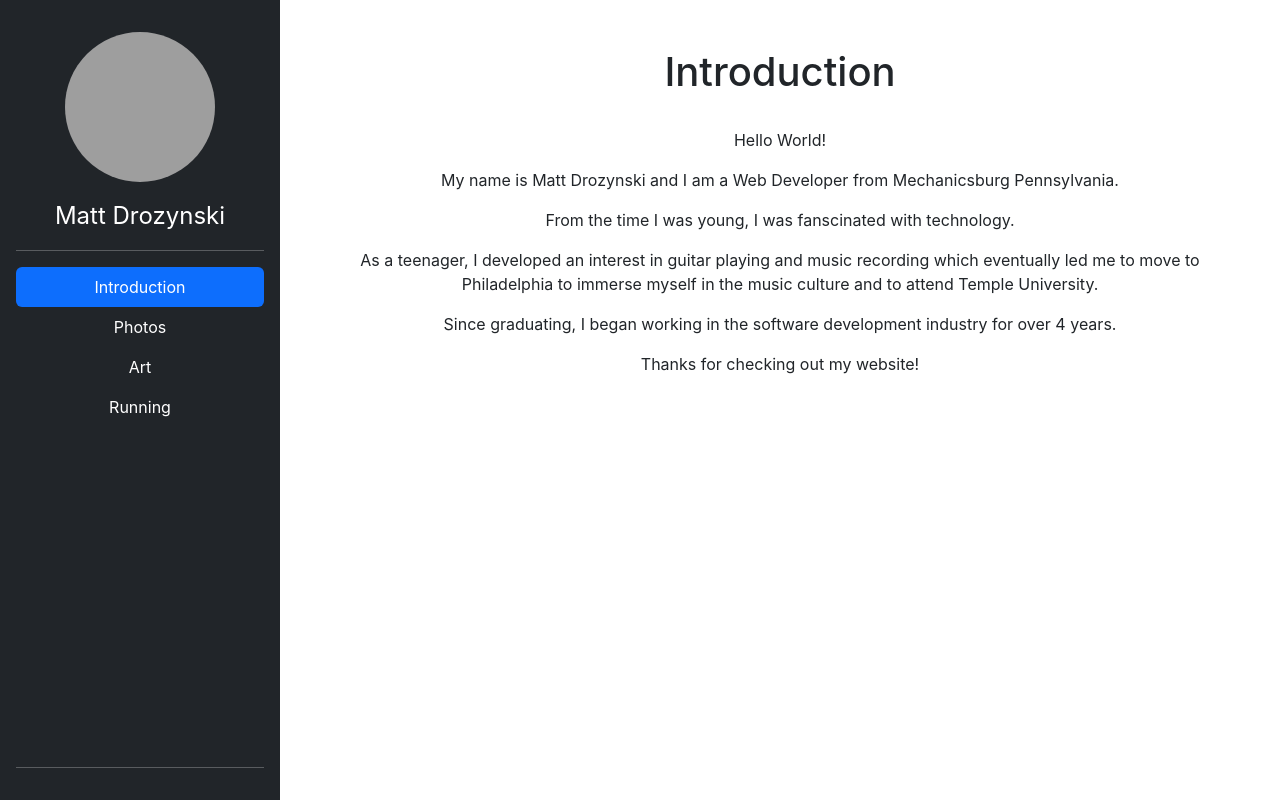
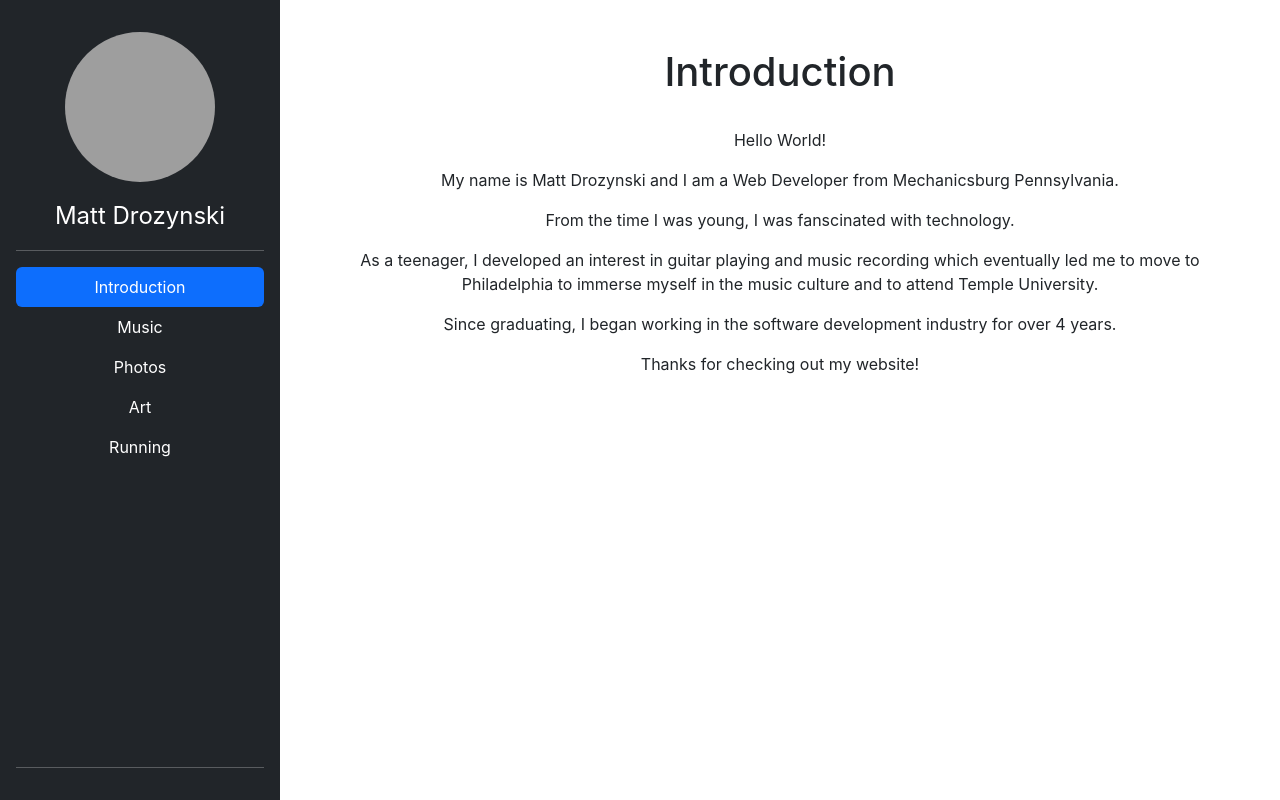
Before and after one commit to mdrozyn/matts-personal-website, a React (Create React App) app: page /#/introduction in a window 1280 px wide. Built offline with nearby package versions, Linux system fonts and the light colour scheme; grey boxes are pictures that could not be loaded.

Commit message:
Activate Music Page
- Turned on music page link
- Organized photo locations

```diff
--- a/src/components/App/ContentRouter.tsx
+++ b/src/components/App/ContentRouter.tsx
@@ -20,8 +20,8 @@ export function ContentPanel() {
                     <Routes location={location}>
                         <Route path="/" element={<Navigate replace to="introduction" />} />
                         <Route path="introduction" element={<IntroductionPage />} />
-                        {/* <Route path="development" element={<DevelopmentPage />} />
-                        <Route path="music" element={<MusicPage />} /> */}
+                        {/* <Route path="development" element={<DevelopmentPage />} /> */}
+                        <Route path="music" element={<MusicPage />} />
                         <Route path="photos" element={<PhotosPage />} />
                         <Route path="art" element={<ArtPage />} />
                         <Route path="running" element={<RunningPage />} />
--- a/src/components/SideNavBar/SideNavBar.tsx
+++ b/src/components/SideNavBar/SideNavBar.tsx
@@ -19,12 +19,12 @@ export function SideNavBar() {
                         <NavLink to="development" className={({ isActive }) => isActive ? "nav-link active" : "nav-link"} aria-current="page">
                             Development
                         </NavLink>
-                    </li>
+                    </li> */}
                     <li className="nav-item">
                         <NavLink to="music" className={({ isActive }) => isActive ? "nav-link active" : "nav-link"} aria-current="page">
                             Music
                         </NavLink>
-                    </li> */}
+                    </li>
                     <li className="nav-item">
                         <NavLink to="photos" className={({ isActive }) => isActive ? "nav-link active" : "nav-link"} aria-current="page">
                             Photos
```
Also changed, not shown: src/images/PhotosPage/PhotoSlideShows/OregonSlideShow.tsx (renamed from src/routes/PhotosPage/AlbumExports/OregonSlideShow.tsx).
